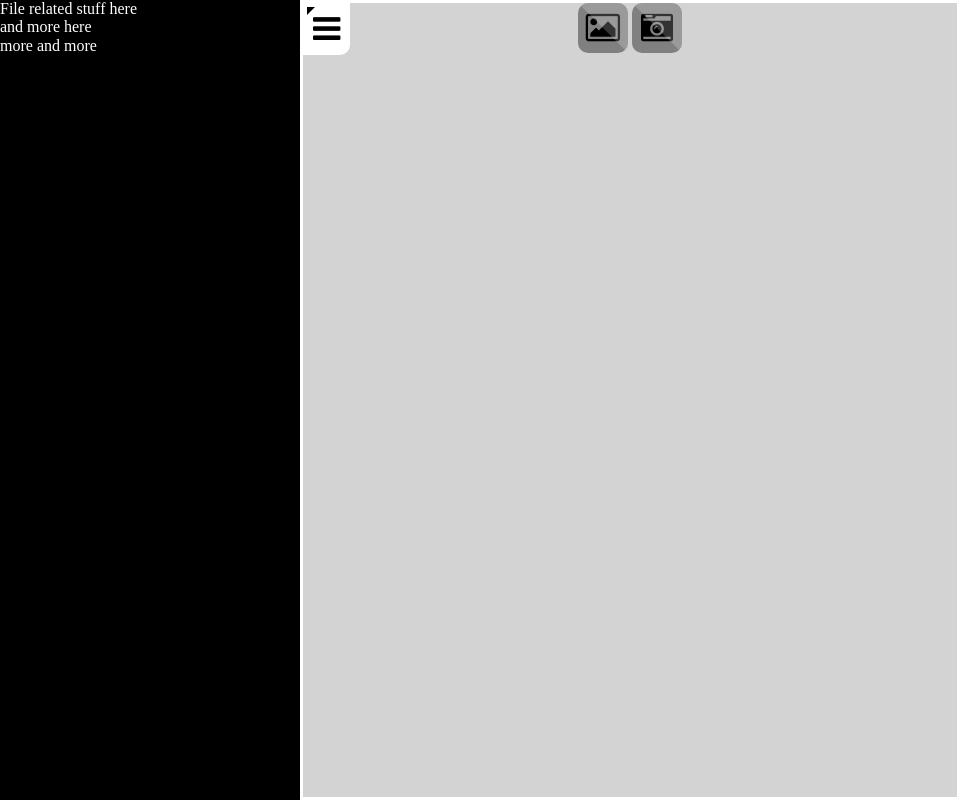
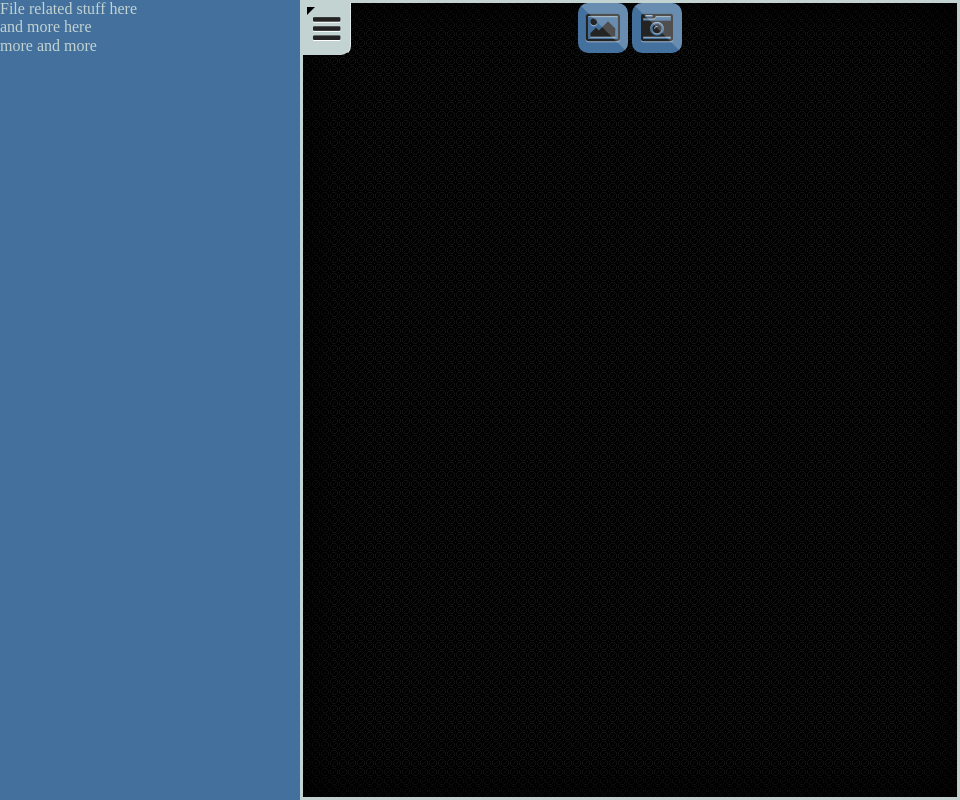
Before and after one commit to internetimagery/Photos-and-Image-Curation-System, an Electron app: page index.html in a window 960 px wide. Drawn offline with nearby package versions, Linux system fonts and the light colour scheme.

Commit message:
adding fancy colour to background and a swatch

```diff
--- a/css/main.sass
+++ b/css/main.sass
@@ -1,4 +1,17 @@
 // out: main.css
+
+// Colour Swatch
+
+// Light Blue
+$colour1: #82A5B4
+// Blue
+$colour2: #43709C
+// Black
+$colour3: #232323
+// Grey
+$colour4: #B6C8C8
+// Light Grey
+$colour5: #C2D3D1
 
 // Body
 #main-window
@@ -17,28 +30,34 @@ button
 $divider-size: 300px
 // Side Bar
 #sidebar-wrapper
-  background-color: black
-  color: white
+  background-color: $colour2
+  color: $colour5
   left: 0px
   width: $divider-size
   overflow: hidden
 
 // Main Window
 #main-wrapper
-  background-color: lightgrey
+  background-color: $colour3
+  background-image: url("../img/slash_it/slash_it.png")
   color: black
   left: $divider-size
   right: 0px
-  border: solid white 3px
+  border: solid $colour5 3px
+  box-shadow: inset 0px 0px 50px black
 
 #show-hide-sidebar
-  background-color: white
+  background-color: $colour5
+  color: $colour3
   display: inline-block
   padding: 10px
   border-bottom-right-radius: 10px
+  border-bottom: solid black 1px
+  border-right: solid rgba(255, 255, 255, 0.5) 1px
   position: absolute
   top: 0px
   left: 0px
+  text-shadow: 0px 1px 0px white
   &::before
     content: ""
     display: block
@@ -63,11 +82,13 @@ $import-height: 50px
 #import-file
   height: $import-height
   width: $import-height
-  background-color: grey
+  background-color: $colour2
   display: inline-block
   position: relative
   overflow: hidden
   border-radius: 10px
+  color: $colour3
+  text-shadow: 0px 1px 0px rgba(255, 255, 255, 0.5)
   &::before
     content: ""
     display: inline-block
```
Also changed, not shown: css/main.css, img/slash_it/readme.txt (added), img/slash_it/slash_it.png (added), img/slash_it/slash_it_@2X.png (added), 1 other file.
